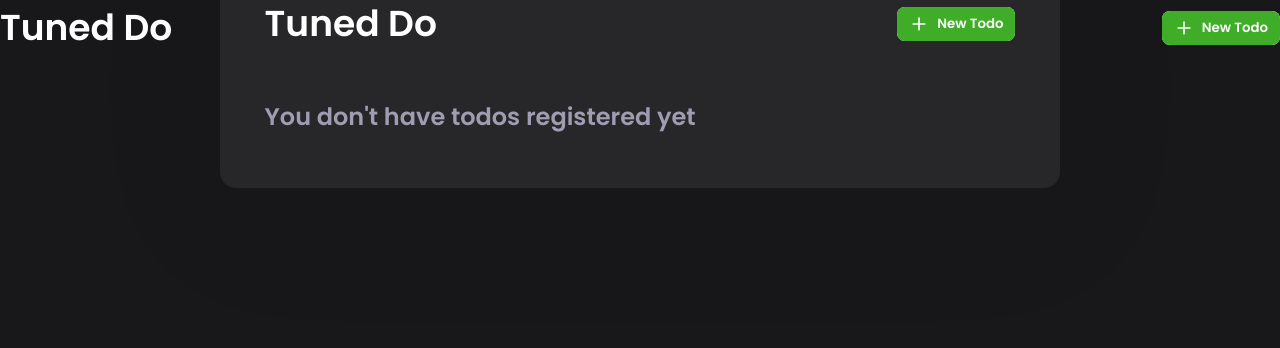
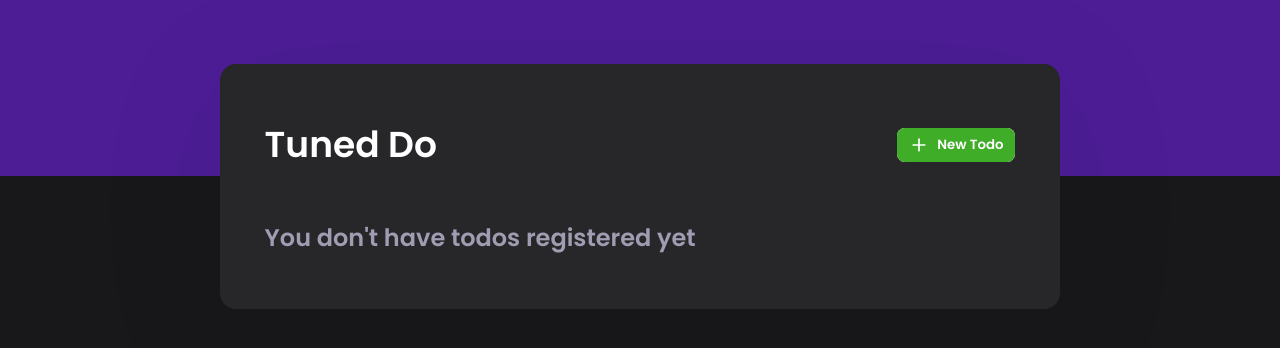
Before and after one commit to lucaspaulodev/tuned-do, a React (Vite) app: page / in a window 1280 px wide. Shown: the top 348 px of the page. Built offline with nearby package versions, Linux system fonts and the light colour scheme.

Commit message:
Updating App.tsx imports.

```diff
--- a/src/App.tsx
+++ b/src/App.tsx
@@ -1,11 +1,11 @@
 import { TodoList } from './components/TodoList/TodoList'
-import { Header } from "./components/Header/Header";
+import { HeaderDetail } from "./components/HeaderDetail/HeaderDetail";
 import './scss/global.scss'
 
 export function App() {
   return (
     <>
-      <Header />
+      <HeaderDetail />
       <TodoList />
     </>
   )
```
